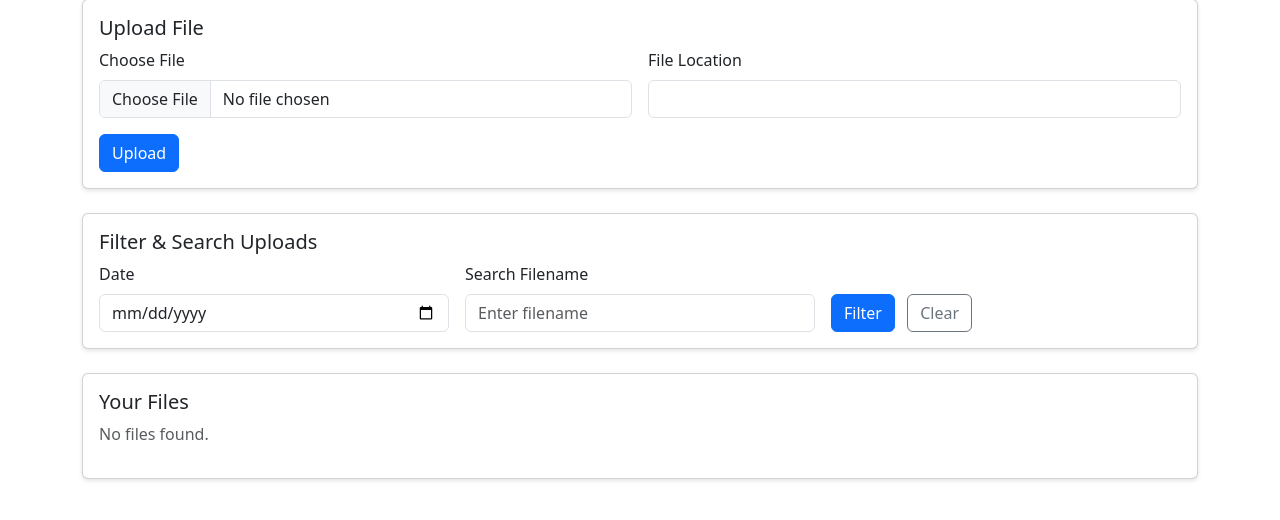
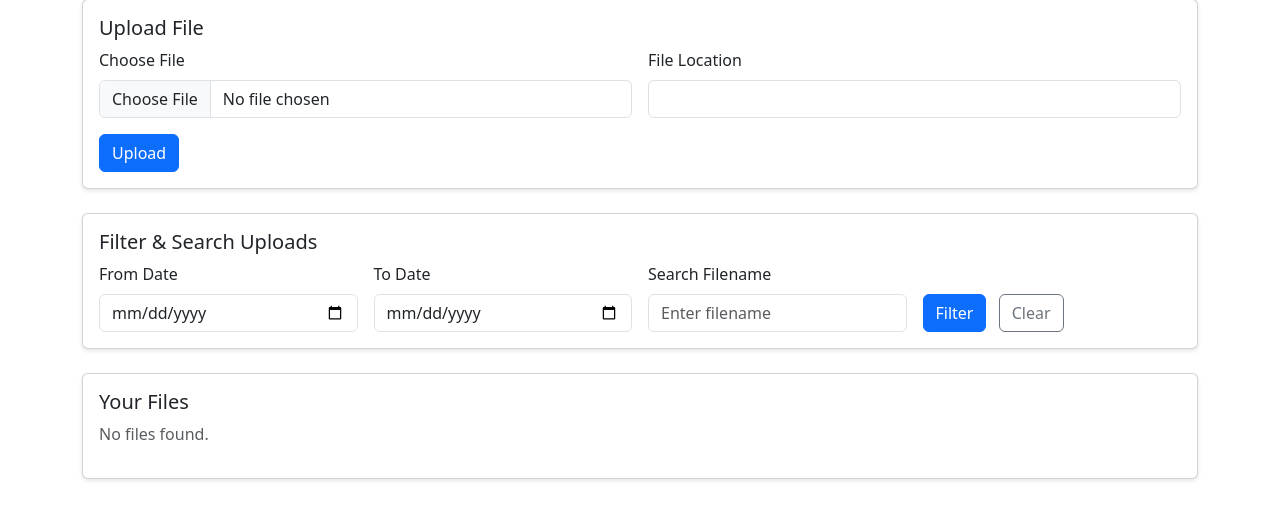
Before and after one commit to praveen2025work/predictive_analysis, a Flask app: template file-upload-center/templates/index.html in a window 1280 px wide. Shown: the part 97-617 px from the top of the page. Run offline with Flask 3, Linux system fonts and the light colour scheme; the template is opened without the code that fills it, so the values that code supplies are empty; the visitor is signed in with stand-in values (Sample User, id 1); some libraries are stand-ins or nearby versions.

Commit message:
Update index.html

```diff
--- a/file-upload-center/templates/index.html
+++ b/file-upload-center/templates/index.html
@@ -60,17 +60,21 @@
             <div class="card mb-4">
                 <div class="card-body">
                     <h2 class="card-title h5">Filter & Search Uploads</h2>
-                    <form action="{{ url_for('get_upload_history') }}" method="get" class="row g-3 align-items-end">
-                        <div class="col-md-4">
-                            <label for="date" class="form-label">Date</label>
-                            <input type="date" class="form-control" id="date" name="date" value="{{ date_filter or '' }}">
+                    <form id="filterForm" action="{{ url_for('get_upload_history') }}" method="get" class="row g-3 align-items-end">
+                        <div class="col-md-3">
+                            <label for="from_date" class="form-label">From Date</label>
+                            <input type="date" class="form-control" id="from_date" name="from_date" value="{{ from_date or (now() | strftime('%Y-%m-%d')) }}" required>
                         </div>
-                        <div class="col-md-4">
+                        <div class="col-md-3">
+                            <label for="to_date" class="form-label">To Date</label>
+                            <input type="date" class="form-control" id="to_date" name="to_date" value="{{ to_date or (now() | strftime('%Y-%m-%d')) }}" required>
+                        </div>
+                        <div class="col-md-3">
                             <label for="search" class="form-label">Search Filename</label>
                             <input type="text" class="form-control" id="search" name="search" value="{{ search_query or '' }}" placeholder="Enter filename">
                         </div>
-                        <div class="col-md-4">
-                            <button type="submit" class="btn btn-primary me-2">Filter</button>
+                        <div class="col-md-3">
+                            <button type="submit" class="btn btn-primary me-2" id="filterButton">Filter</button>
                             <a href="{{ url_for('index') }}" class="btn btn-outline-secondary">Clear</a>
                         </div>
                     </form>
@@ -133,6 +137,12 @@
                     document.getElementById(`shareButton-${uploadId}`).disabled = true;
                 });
             });
+
+            // Show spinner on filter form submit
+            document.getElementById('filterForm').addEventListener('submit', function () {
+                document.getElementById('filterButton').innerHTML = '<span class="spinner-border spinner-border-sm" role="status"></span> Filtering...';
+                document.getElementById('filterButton').disabled = true;
+            });
         });
     </script>
 </body>
```
